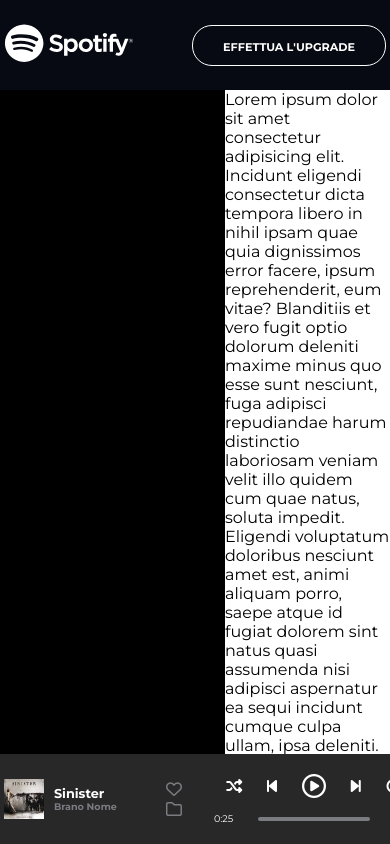
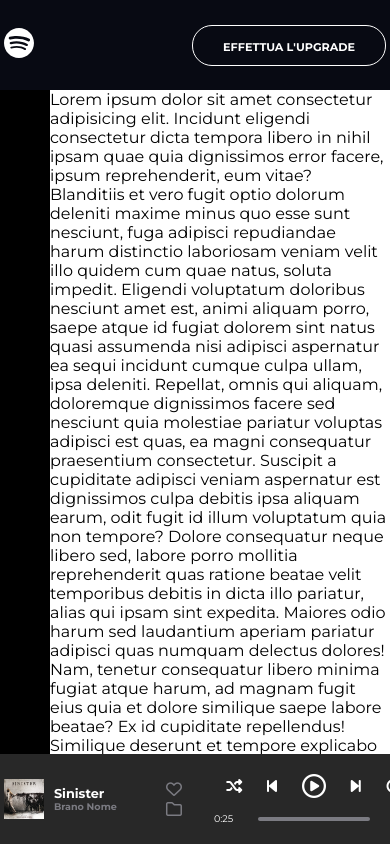
Before and after one commit to LucaFabbozzo/html-css-spotifyweb, a plain HTML site: page index.html in a window 390 px wide. Shown: the top 844 px of the page. Drawn offline with Linux system fonts and the light colour scheme.

Commit message:
[add] header media logo

```diff
--- a/css/style.css
+++ b/css/style.css
@@ -115,7 +115,7 @@ img {
 
 header {
   display: fixed;
-  width: 100%;
+  width: 100vw;
   height: 90px;
   background-color: #080A13;
 }
@@ -123,6 +123,11 @@ header {
 header img {
   width: 130px;
   cursor: pointer;
+}
+
+header img.small {
+  display: none;
+  width: 30px;
 }
 
 header .btn {
@@ -241,12 +246,16 @@ footer .box.right:last-child::after {
 
 /* xs */
 
-@media screen and (max-width: 480px){
-  .bar {
-    width: 45px;
+@media screen and (max-width: 630px){
+  main .bar {
+    width: 50px;
   }
 
-  .logo {
-    width: 20px;
+  header img {
+    display: none;
+  }
+
+  header img.small {
+    display: inline-block;
   }
 }
--- a/index.html
+++ b/index.html
@@ -17,6 +17,7 @@
     <div class="container d-flex space-between align-items">
       <div class="logo">
         <img src="./img/logo.svg" alt="#">
+        <img class="small" src="./img/logo-small.svg" alt="">
       </div>
       <div class="btn">
         <a href="#">Effettua l'upgrade</a>
```
